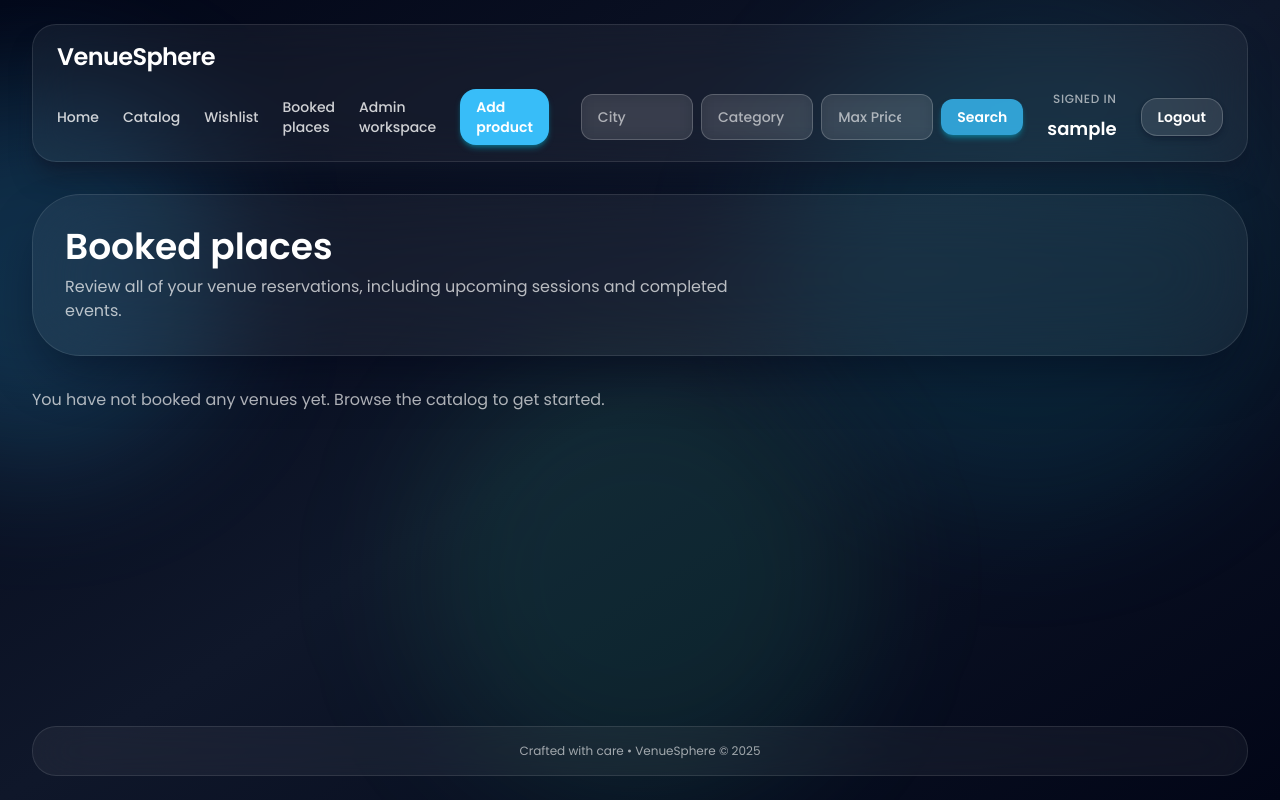
After one commit to Kelompok-C07-PBP-C/Tahap-I, a Django app: page /bookings/ in a window 1280 px wide. The commit adds this page. Run offline with Django 4.2, Linux system fonts and the light colour scheme; the visitor is signed in with stand-in values (Sample User, id 1); data that the repository does not hold is empty; some libraries are stand-ins or nearby versions.

Commit message:
Add booking safeguards and booked places view

```diff
--- a/templates/base.html
+++ b/templates/base.html
@@ -51,9 +51,15 @@
             <a href="{% url 'catalog' %}" class="transition hover:text-white">Catalog</a>
             {% if user.is_authenticated %}
             <a href="{% url 'wishlist' %}" class="transition hover:text-white">Wishlist</a>
+            <a href="{% url 'booked-places' %}" class="transition hover:text-white">Booked places</a>
             {% endif %}
             {% if request.user.is_staff %}
             <a href="{% url 'admin-dashboard' %}" class="transition hover:text-white">Admin workspace</a>
+            <a
+              href="{% url 'admin-venue-create' %}"
+              class="rounded-2xl bg-primary px-4 py-2 text-sm font-semibold text-white shadow-md shadow-cyan-500/40 transition hover:bg-primary/80"
+              >Add product</a
+            >
             {% endif %}
           </div>
           <div class="flex flex-col gap-4 md:flex-row md:items-center md:gap-6">
--- /dev/null
+++ b/templates/booked_places.html
@@ -0,0 +1,73 @@
+{% extends 'base.html' %}
+{% block title %}Booked places • VenueSphere{% endblock %}
+{% block content %}
+<section class="grid gap-8">
+  <div class="rounded-[3rem] border border-white/10 bg-white/5 p-8 shadow-2xl shadow-slate-950/50 backdrop-blur-2xl">
+    <h1 class="text-4xl font-semibold text-white">Booked places</h1>
+    <p class="mt-2 max-w-2xl text-white/70">
+      Review all of your venue reservations, including upcoming sessions and completed events.
+    </p>
+  </div>
+  <div class="space-y-4">
+    {% for booking in bookings %}
+    <article class="rounded-[2.5rem] border border-white/10 bg-white/5 p-6 shadow-xl shadow-slate-950/40 backdrop-blur-xl">
+      <div class="flex flex-col gap-4 sm:flex-row sm:items-start sm:justify-between">
+        <div class="space-y-1">
+          <h2 class="text-2xl font-semibold text-white">{{ booking.venue.name }}</h2>
+          <p class="text-sm text-white/60">{{ booking.venue.city }} • {{ booking.venue.location }}</p>
+          <a href="{% url 'venue-detail' slug=booking.venue.slug %}" class="inline-flex items-center text-sm font-semibold text-primary transition hover:text-primary/80">View venue details →</a>
+        </div>
+        <span class="self-start rounded-full border border-white/20 bg-white/10 px-4 py-1 text-xs font-semibold uppercase tracking-[0.3em] text-white/70">
+          {{ booking.get_status_display }}
+        </span>
+      </div>
+      <dl class="mt-4 grid gap-2 text-sm text-white/70 sm:grid-cols-2">
+        <div>
+          <dt class="text-xs uppercase tracking-wider text-white/50">Start</dt>
+          <dd class="text-white">{{ booking.start_datetime|date:'M d, Y H:i' }}</dd>
+        </div>
+        <div>
+          <dt class="text-xs uppercase tracking-wider text-white/50">End</dt>
+          <dd class="text-white">{{ booking.end_datetime|date:'M d, Y H:i' }}</dd>
+        </div>
+        <div>
+          <dt class="text-xs uppercase tracking-wider text-white/50">Booked on</dt>
+          <dd class="text-white">{{ booking.created_at|date:'M d, Y H:i' }}</dd>
+        </div>
+        <div>
+          <dt class="text-xs uppercase tracking-wider text-white/50">Total cost</dt>
+          <dd class="text-white">Rp {{ booking.total_cost }}</dd>
+        </div>
+      </dl>
+      <div class="mt-4 text-sm text-white/70">
+        <h3 class="text-xs uppercase tracking-wider text-white/50">Add-ons</h3>
+        {% with addons=booking.addons.all %}
+        {% if addons %}
+        <ul class="mt-2 grid gap-1 sm:grid-cols-2">
+          {% for addon in addons %}
+          <li class="rounded-xl border border-white/10 bg-white/5 px-3 py-2 text-white/80">
+            <span class="block font-semibold text-white">{{ addon.name }}</span>
+            <span class="text-xs text-white/60">Rp {{ addon.price }}</span>
+          </li>
+          {% empty %}
+          <li class="text-white/60">No add-ons selected.</li>
+          {% endfor %}
+        </ul>
+        {% else %}
+        <p class="mt-2 text-white/60">No add-ons selected.</p>
+        {% endif %}
+        {% endwith %}
+      </div>
+      {% if booking.notes %}
+      <div class="mt-4 rounded-2xl border border-white/10 bg-white/5 p-4 text-sm text-white/70">
+        <h3 class="text-xs uppercase tracking-wider text-white/50">Notes</h3>
+        <p class="mt-1">{{ booking.notes }}</p>
+      </div>
+      {% endif %}
+    </article>
+    {% empty %}
+    <p class="text-white/70">You have not booked any venues yet. Browse the catalog to get started.</p>
+    {% endfor %}
+  </div>
+</section>
+{% endblock %}
--- a/venues/urls.py
+++ b/venues/urls.py
@@ -7,6 +7,7 @@ urlpatterns = [
     path("", views.HomeView.as_view(), name="home"),
     path("catalog/", views.CatalogView.as_view(), name="catalog"),
     path("wishlist/", views.WishlistView.as_view(), name="wishlist"),
+    path("bookings/", views.BookedPlacesView.as_view(), name="booked-places"),
     path("wishlist/<int:pk>/toggle/", views.WishlistToggleView.as_view(), name="wishlist-toggle"),
     path("api/wishlist/<int:pk>/toggle/", views.wishlist_toggle, name="wishlist-toggle-api"),
     path("api/catalog/filter/", views.catalog_filter, name="catalog-filter"),
--- a/venues/views/__init__.py
+++ b/venues/views/__init__.py
@@ -14,7 +14,7 @@ from .admin import (
     AdminVenueUpdateView,
 )
 from .auth import AuthLoginView, AuthLogoutView, RegisterView
-from .booking import BookingPaymentView
+from .booking import BookedPlacesView, BookingPaymentView
 from .catalog import CatalogView, catalog_filter
 from .detail import VenueDetailView
 from .home import HomeView
@@ -29,6 +29,7 @@ __all__ = [
     "AuthLoginView",
     "AuthLogoutView",
     "RegisterView",
+    "BookedPlacesView",
     "BookingPaymentView",
     "CatalogView",
     "catalog_filter",
--- a/venues/views/booking.py
+++ b/venues/views/booking.py
@@ -6,6 +6,7 @@ from django.contrib.auth.mixins import LoginRequiredMixin
 from django.http import HttpRequest, HttpResponse
 from django.shortcuts import get_object_or_404, redirect, render
 from django.views import View
+from django.views.generic import ListView
 
 from ..forms import PaymentForm
 from ..models import Booking, Payment
@@ -21,6 +22,21 @@ class BookingPaymentView(LoginRequiredMixin, View):
         form = PaymentForm(instance=booking.payment)
         return render(request, self.template_name, {"booking": booking, "form": form})
 
+
+class BookedPlacesView(LoginRequiredMixin, ListView):
+    """Display all bookings made by the current user."""
+
+    template_name = "booked_places.html"
+    context_object_name = "bookings"
+
+    def get_queryset(self):
+        return (
+            Booking.objects.filter(user=self.request.user)
+            .select_related("venue")
+            .prefetch_related("addons")
+            .order_by("-start_datetime")
+        )
+
     def post(self, request: HttpRequest, pk: int) -> HttpResponse:
         booking = get_object_or_404(
             Booking.objects.select_related("venue", "payment").prefetch_related("addons"), pk=pk, user=request.user
@@ -30,6 +46,8 @@ class BookingPaymentView(LoginRequiredMixin, View):
             payment: Payment = form.save(commit=False)
             payment.status = "confirmed"
             payment.save()
+            booking.status = Booking.STATUS_CONFIRMED
+            booking.save(update_fields=["status", "updated_at"])
             messages.success(request, "Payment confirmed! Enjoy your venue.")
             return redirect("home")
         messages.error(request, "Could not process the payment. Please try again.")
--- a/venues/views/detail.py
+++ b/venues/views/detail.py
@@ -22,7 +22,7 @@ class VenueDetailView(LoginRequiredMixin, DetailView):
     def get_context_data(self, **kwargs: Any) -> dict[str, Any]:
         context = super().get_context_data(**kwargs)
         venue: Venue = context["venue"]
-        booking_form = BookingForm(self.request.POST or None)
+        booking_form = BookingForm(self.request.POST or None, venue=venue)
         review_form = ReviewForm(self.request.POST or None)
         context.update(
             {
@@ -56,7 +56,7 @@ class VenueDetailView(LoginRequiredMixin, DetailView):
         return redirect("venue-detail", slug=self.object.slug)
 
     def handle_booking(self, request: HttpRequest) -> HttpResponse:
-        form = BookingForm(request.POST)
+        form = BookingForm(request.POST, venue=self.object)
         if form.is_valid():
             booking: Booking = form.save(commit=False)
             booking.user = request.user
```
Also changed, not shown: templates/venue_detail.html (+14 -1 lines), venues/forms/booking.py (+38 -5 lines), venues/models.py (+15 -0 lines), venues/migrations/0002_booking_status_alter_venue_available_end_time_and_more.py (added).
